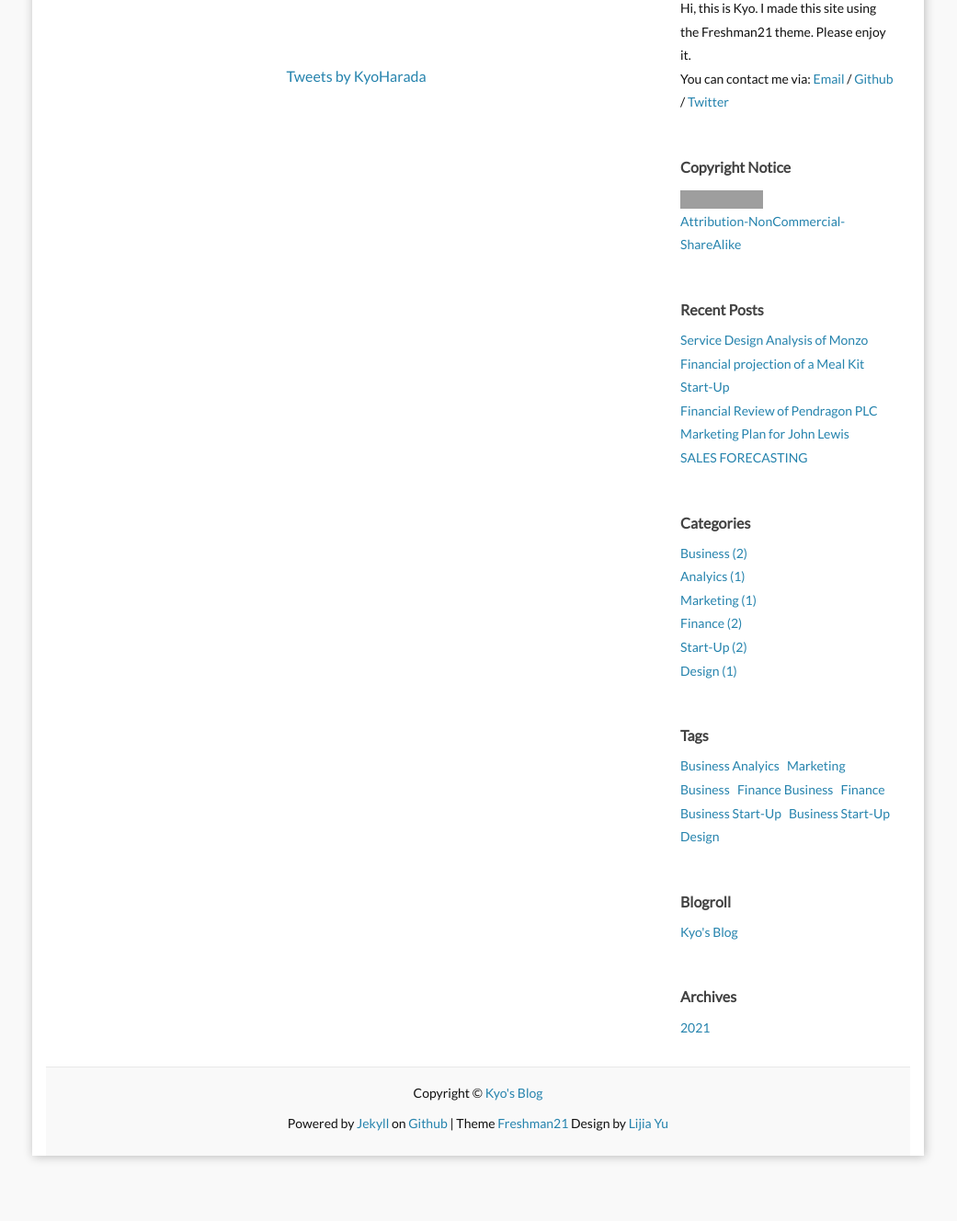
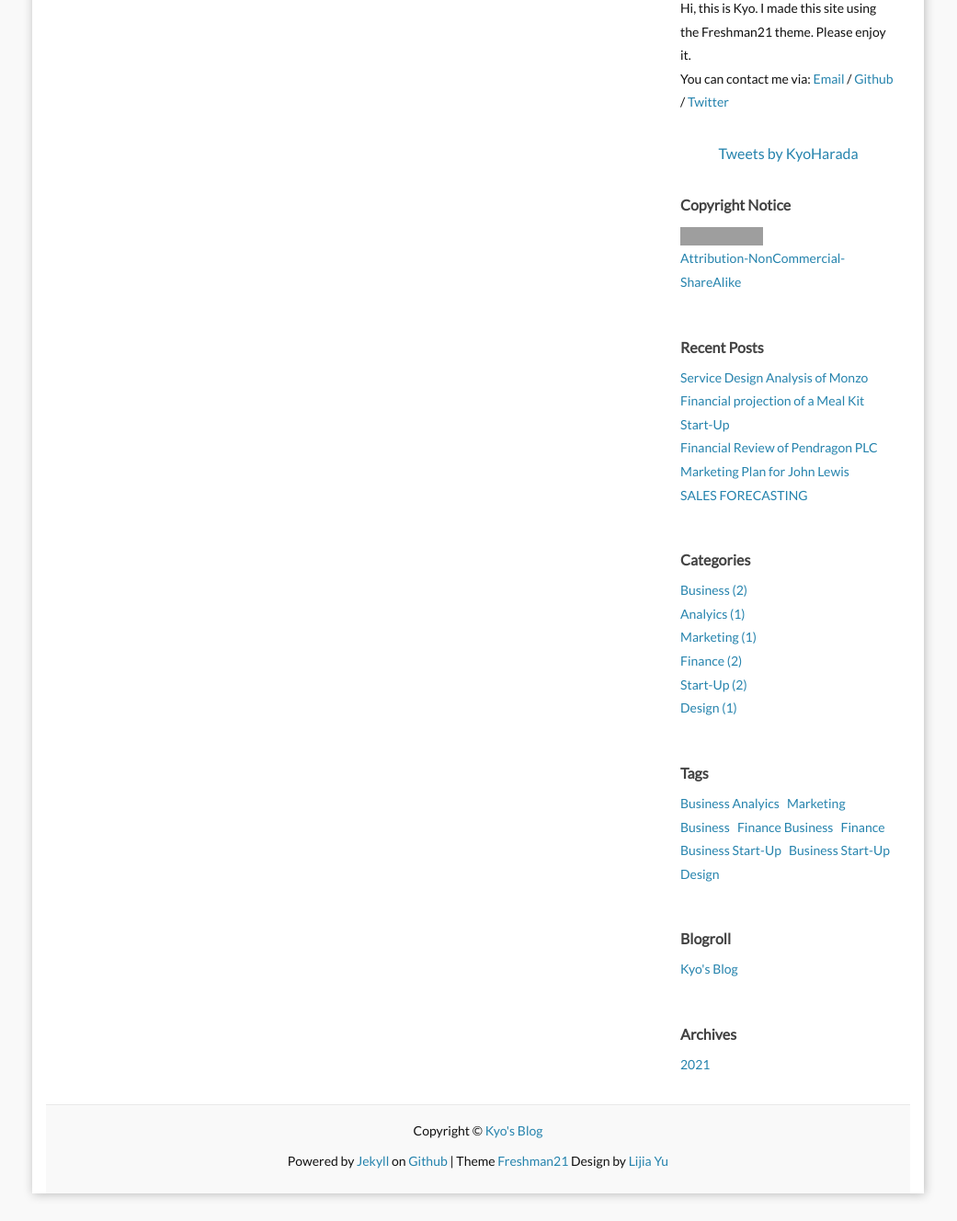
Before and after one commit to kyo1988/Kyo.github.io, a Jekyll site: the page built from f_guestbook.md, in a window 1280 px wide, cut to the strip 400-1728 px from the top of the page. Shown: the whole strip at 92% size, without its empty margins (120-1161 px from the left). Built offline with Jekyll 4.4.1, drawn with Linux system fonts in a browser that asks for light colours; comment, search, counter and statistics services are not loaded; before the commit the page ends 1687 px from its top, so only the background shows below that; grey boxes are pictures that could not be loaded.

Commit message:
add embeded twitter

```diff
--- a/_includes/sidebar.html
+++ b/_includes/sidebar.html
@@ -1,5 +1,11 @@
 <div class="col-sm-2">
 {% include Aboutme.html %}
+
+<div class="twitter-timeline-item">
+  <a class="twitter-timeline" href="https://twitter.com/KyoHarada?ref_src=twsrc%5Etfw">Tweets by KyoHarada</a>
+  <script async src="https://platform.twitter.com/widgets.js" charset="utf-8"></script>
+</div>
+
 {% include Copyright_Notice.html %}
 {% include Recent_Posts.html %}
 {% include Categories.html %}
@@ -7,7 +13,3 @@
 {% include Blogroll.html %}
 {% include Archives.html %}
 </div>
-<div class="twitter-timeline-item">
-  <a class="twitter-timeline" href="https://twitter.com/KyoHarada?ref_src=twsrc%5Etfw">Tweets by KyoHarada</a>
-  <script async src="https://platform.twitter.com/widgets.js" charset="utf-8"></script>
-</div>
```
